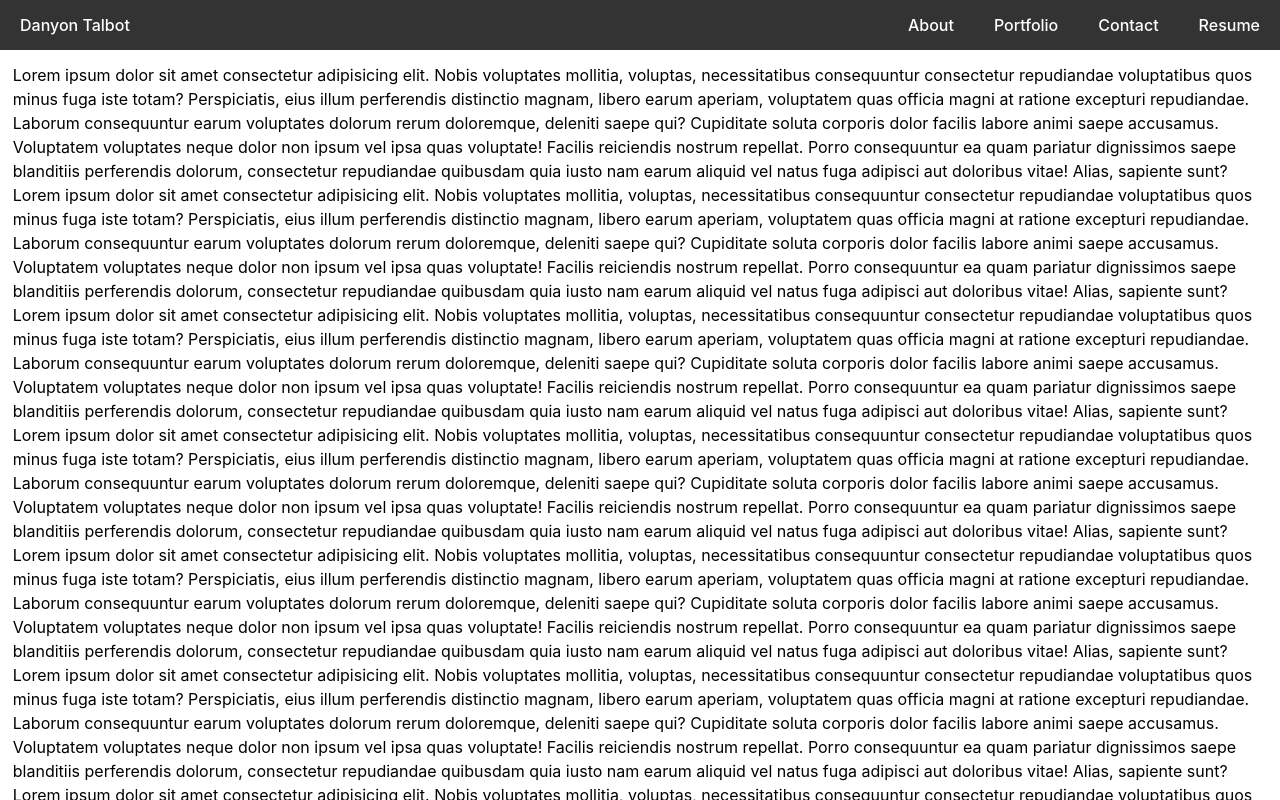
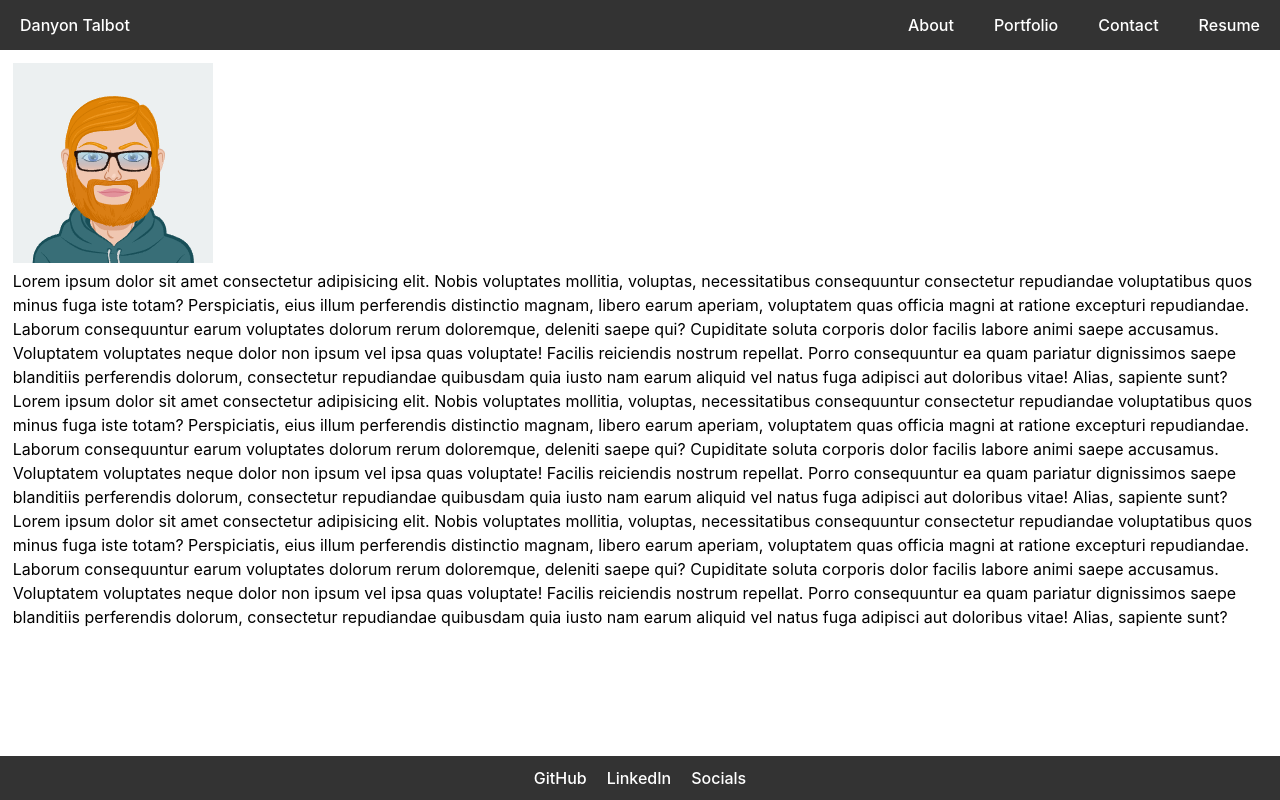
Before and after one commit to Danyon-Talbot/React-Portfolio, a React (Vite) app: page /about in a window 1280 px wide. Built offline with nearby package versions, Linux system fonts and the light colour scheme.

Commit message:
Updated About Page Display

```diff
--- a/src/App.css
+++ b/src/App.css
@@ -1,17 +1,18 @@
-#root {
+/* #root {
   max-width: 1280px;
   margin: 0 auto;
   padding: 2rem;
   text-align: center;
-}
+} */
 
 .App {
-  background-color:aliceblue;
-  height: 100vh;
-  min-width: 100vh;
+  background-color: aliceblue;
+  min-height: 100vh;
+  display: flex;
+  flex-direction: column; /* Stack children vertically */
+  justify-content: flex-start; /* Align children to the top */
+  align-items: center; /* Center-align children horizontally */
 }
-
-
 
 .card {
   padding: 2em;
--- a/src/App.jsx
+++ b/src/App.jsx
@@ -5,6 +5,7 @@ import { Portfolio } from './components/pages/Portfolio';
 import { Contact } from './components/pages/Contact';
 import { Resume } from './components/pages/Resume';
 import { About } from './components/pages/About';
+import { Footer } from './components/Footer';
 
 function App() {
   return (
@@ -17,6 +18,7 @@ function App() {
         <Route path="/contact" element={<Contact />} />
         <Route path="/resume" element={<Resume />} />
       </Routes>
+      <Footer />
     </div>
   );
 }
--- /dev/null
+++ b/src/components/Footer.css
@@ -0,0 +1,27 @@
+/* Footer.css */
+.footer-list {
+list-style: none;
+margin: 0;
+padding: 0;
+}
+
+.footer-list li {
+display: inline-block;
+margin-right: 20px; /* Adjust the spacing between links */
+}
+
+.footer-list li:last-child {
+margin-right: 0; /* Remove margin for the last link */
+}
+
+.footer-list a {
+text-decoration: none;
+color: white; /* Link color */
+}
+
+/* Media query for smaller screens */
+@media screen and (max-width: 768px) {
+.footer {
+    padding: 20px; /* Adjust the padding for spacing */
+}
+}
--- /dev/null
+++ b/src/components/Footer.jsx
@@ -0,0 +1,21 @@
+import React from 'react'
+import { Link } from 'react-router-dom';
+import './Footer.css'
+
+export const Footer = () => {
+    return (
+       <nav className='footer'>
+        <ul className='footer-list'>
+            <li>
+                <Link to='/'>GitHub</Link>
+            </li>
+            <li>
+                <Link to='/'>LinkedIn</Link>
+            </li>
+            <li>
+                <Link to='/'>Socials</Link>
+            </li>
+        </ul>
+       </nav>
+    )
+}
--- a/src/components/Navbar.css
+++ b/src/components/Navbar.css
@@ -1,16 +1,3 @@
-.navbar {
-    position:fixed;
-    top: 0;
-    background-color: #333; /* Change the background color as needed */
-    padding: 10px 0; /* Adjust the padding as needed */
-    z-index: 100; /* Ensure it appears above other elements */
-    display: flex; /* Use flexbox for layout */
-    justify-content: space-between; /* Align items to both ends */
-    align-items: center; /* Vertically center the items */
-    min-width: 100%; /* Make the navbar full width */
-    height: 30px;
-  }
-
 
 .home-page {
 text-decoration: none;
@@ -40,11 +27,23 @@
 color: white; /* Link color */
 }
 
-
-
-/* Optional: Add responsive styles for different screen sizes */
+/* Media query for smaller screens */
 @media screen and (max-width: 768px) {
 .navbar {
-    width: 100vh;
+    flex-direction: column; /* Stack items vertically */
+    align-items: center; /* Align items to the left */
+    height: auto; /* Auto height to fit content */
+    padding: 20px; /* Adjust the padding for spacing */
+}
+
+.nav-list {
+    margin-top: 20px; /* Add spacing between links */
+    flex-direction: column; /* Stack items vertically */
+    align-items: center;
+}
+
+.nav-list li {
+    margin-left: 0; /* Remove left margin for links */
+    margin-right: 0;
 }
 }
--- a/src/components/pages/About.jsx
+++ b/src/components/pages/About.jsx
@@ -3,17 +3,10 @@ import React from "react";
 export const About = () => {
     return (
         <div className="text-container">
-            <div>
-                Lorem ipsum dolor sit amet consectetur adipisicing elit. Nobis voluptates mollitia, voluptas, necessitatibus consequuntur consectetur repudiandae voluptatibus quos minus fuga iste totam? Perspiciatis, eius illum perferendis distinctio magnam, libero earum aperiam, voluptatem quas officia magni at ratione excepturi repudiandae. Laborum consequuntur earum voluptates dolorum rerum doloremque, deleniti saepe qui? Cupiditate soluta corporis dolor facilis labore animi saepe accusamus. Voluptatem voluptates neque dolor non ipsum vel ipsa quas voluptate! Facilis reiciendis nostrum repellat. Porro consequuntur ea quam pariatur dignissimos saepe blanditiis perferendis dolorum, consectetur repudiandae quibusdam quia iusto nam earum aliquid vel natus fuga adipisci aut doloribus vitae! Alias, sapiente sunt?
-            </div>
-            <div>
-                Lorem ipsum dolor sit amet consectetur adipisicing elit. Nobis voluptates mollitia, voluptas, necessitatibus consequuntur consectetur repudiandae voluptatibus quos minus fuga iste totam? Perspiciatis, eius illum perferendis distinctio magnam, libero earum aperiam, voluptatem quas officia magni at ratione excepturi repudiandae. Laborum consequuntur earum voluptates dolorum rerum doloremque, deleniti saepe qui? Cupiditate soluta corporis dolor facilis labore animi saepe accusamus. Voluptatem voluptates neque dolor non ipsum vel ipsa quas voluptate! Facilis reiciendis nostrum repellat. Porro consequuntur ea quam pariatur dignissimos saepe blanditiis perferendis dolorum, consectetur repudiandae quibusdam quia iusto nam earum aliquid vel natus fuga adipisci aut doloribus vitae! Alias, sapiente sunt?
-            </div>
-            <div>
-                Lorem ipsum dolor sit amet consectetur adipisicing elit. Nobis voluptates mollitia, voluptas, necessitatibus consequuntur consectetur repudiandae voluptatibus quos minus fuga iste totam? Perspiciatis, eius illum perferendis distinctio magnam, libero earum aperiam, voluptatem quas officia magni at ratione excepturi repudiandae. Laborum consequuntur earum voluptates dolorum rerum doloremque, deleniti saepe qui? Cupiditate soluta corporis dolor facilis labore animi saepe accusamus. Voluptatem voluptates neque dolor non ipsum vel ipsa quas voluptate! Facilis reiciendis nostrum repellat. Porro consequuntur ea quam pariatur dignissimos saepe blanditiis perferendis dolorum, consectetur repudiandae quibusdam quia iusto nam earum aliquid vel natus fuga adipisci aut doloribus vitae! Alias, sapiente sunt?
-            </div>
-            <div>
-                Lorem ipsum dolor sit amet consectetur adipisicing elit. Nobis voluptates mollitia, voluptas, necessitatibus consequuntur consectetur repudiandae voluptatibus quos minus fuga iste totam? Perspiciatis, eius illum perferendis distinctio magnam, libero earum aperiam, voluptatem quas officia magni at ratione excepturi repudiandae. Laborum consequuntur earum voluptates dolorum rerum doloremque, deleniti saepe qui? Cupiditate soluta corporis dolor facilis labore animi saepe accusamus. Voluptatem voluptates neque dolor non ipsum vel ipsa quas voluptate! Facilis reiciendis nostrum repellat. Porro consequuntur ea quam pariatur dignissimos saepe blanditiis perferendis dolorum, consectetur repudiandae quibusdam quia iusto nam earum aliquid vel natus fuga adipisci aut doloribus vitae! Alias, sapiente sunt?
+            <div className="profile-container">
+                <a>
+                    <img className="profile-picture" src="../../src/assets/Avatar.png" alt="Profile Picture"></img>
+                </a>
             </div>
             <div>
                 Lorem ipsum dolor sit amet consectetur adipisicing elit. Nobis voluptates mollitia, voluptas, necessitatibus consequuntur consectetur repudiandae voluptatibus quos minus fuga iste totam? Perspiciatis, eius illum perferendis distinctio magnam, libero earum aperiam, voluptatem quas officia magni at ratione excepturi repudiandae. Laborum consequuntur earum voluptates dolorum rerum doloremque, deleniti saepe qui? Cupiditate soluta corporis dolor facilis labore animi saepe accusamus. Voluptatem voluptates neque dolor non ipsum vel ipsa quas voluptate! Facilis reiciendis nostrum repellat. Porro consequuntur ea quam pariatur dignissimos saepe blanditiis perferendis dolorum, consectetur repudiandae quibusdam quia iusto nam earum aliquid vel natus fuga adipisci aut doloribus vitae! Alias, sapiente sunt?
--- a/src/index.css
+++ b/src/index.css
@@ -1,12 +1,11 @@
+/* Index.css */
 :root {
   font-family: Inter, system-ui, Avenir, Helvetica, Arial, sans-serif;
   line-height: 1.5;
   font-weight: 400;
-
   color-scheme: light dark;
   color: rgba(255, 255, 255, 0.87);
   background-color: #242424;
-
   font-synthesis: none;
   text-rendering: optimizeLegibility;
   -webkit-font-smoothing: antialiased;
@@ -15,22 +14,51 @@
 
 .App {
   color: black;
+  display: flex;
+  flex-direction: column; /* Stack children vertically */
+}
+
+.navbar {
+  position: fixed;
+  top: 0;
+  left: 0;
+  right: 0;
+  background-color: #333; /* Change the background color as needed */
+  padding: 10px 0; /* Adjust the padding as needed */
+  z-index: 100; /* Ensure it appears above other elements */
+  display: flex; /* Use flexbox for layout */
+  justify-content: space-between; /* Align items to both ends */
+  align-items: center; /* Vertically center the items */
+  min-width: 100%; /* Make the navbar full width */
+  height: 30px;
 }
 
 .text-container {
-  min-width: 100vh;
-  max-height: fit-content;
-  position: fixed;
-  top: 50px;
   padding: 1%;
+  background-color: #fff; /* Add a background color to separate from navbar */
+  margin-top: 50px; /* Add margin to push it below the navbar */
+  display: flex;
+  flex-direction: column; /* Stack children in a column */
+  flex-grow: 1; /* Allow the text-container to expand to fill available space */
 }
 
+.footer {
+  position: fixed;
+  bottom: 0;
+  left: 0;
+  right: 0;
+  background-color: #333; /* Change the background color as needed */
+  padding: 10px 0; /* Adjust the padding as needed */
+  z-index: 100; /* Ensure it appears above other elements */
+  text-align: center;
+}
 
 a {
   font-weight: 500;
   color: #646cff;
   text-decoration: inherit;
 }
+
 a:hover {
   color: #535bf2;
 }
@@ -38,7 +66,8 @@ a:hover {
 body {
   margin: 0;
   display: flex;
-  place-items: center;
+  flex-direction: column; /* Ensure children stack vertically */
+  align-items: center; /* Center-align content horizontally */
   min-width: 100vh;
   max-height: 100vh;
 }
@@ -59,9 +88,11 @@ button {
   cursor: pointer;
   transition: border-color 0.25s;
 }
+
 button:hover {
   border-color: #646cff;
 }
+
 button:focus,
 button:focus-visible {
   outline: 4px auto -webkit-focus-ring-color;
```
Also changed, not shown: src/assets/Avatar.png (added). Lines whose indentation alone changed are shown as unchanged.
